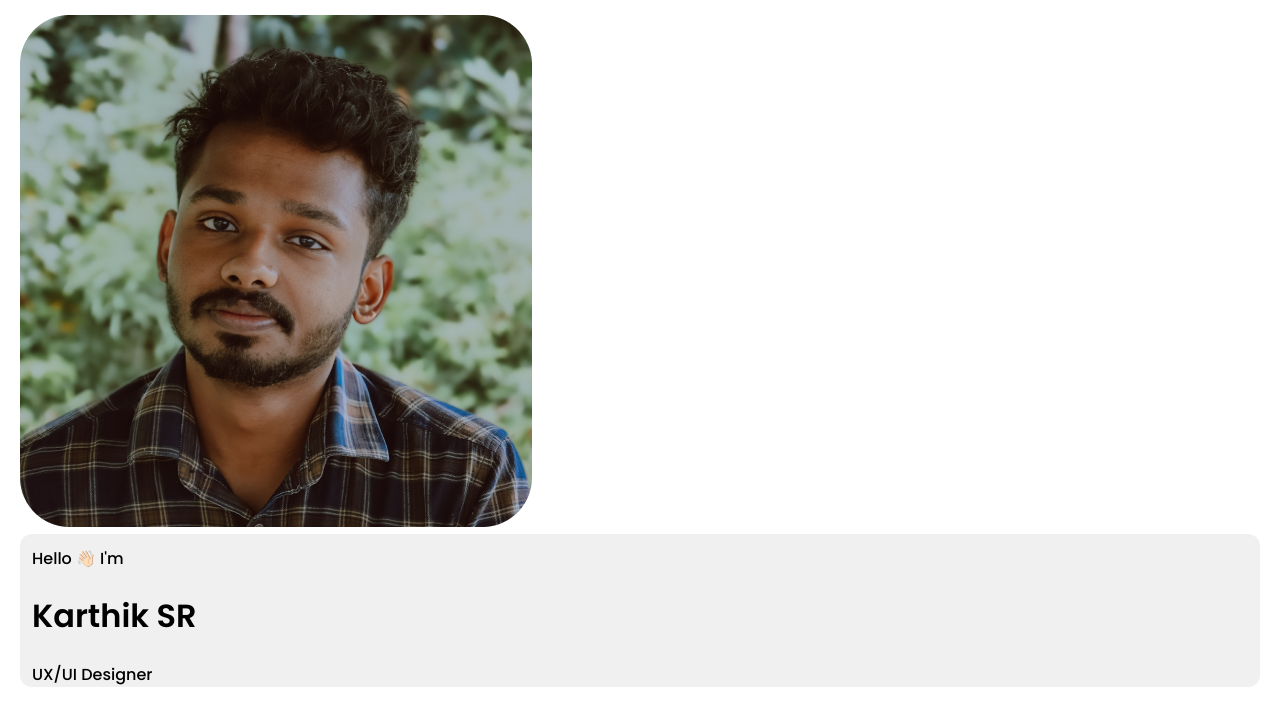
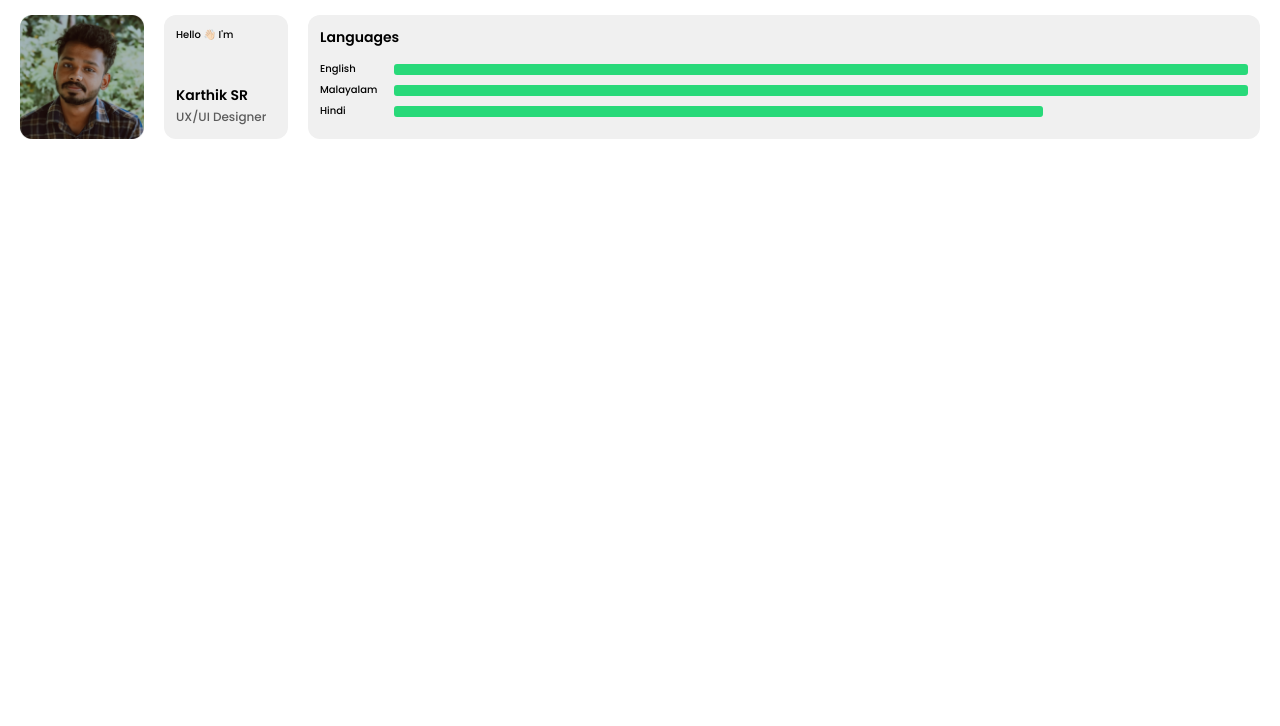
Before and after one commit to zavirukhin/front-end-entrance-exam, a plain HTML site: page index.html in a window 1280 px wide. Drawn offline with Linux system fonts and the light colour scheme.

Commit message:
feat: done header

```diff
--- a/index.css
+++ b/index.css
@@ -8,18 +8,86 @@ body {
   font-weight: 500;
 }
 
-main {
+header {
   display: flex;
+  flex-wrap: wrap;
   gap: 20px;
+}
+
+header > img, .container-cv, .container-languages {
   height: 124px;
 }
 
-main > img {
-  height: 100%;
+h1 {
+  margin: 0px;
+  font-weight: 600;
+  font-size: 14px;
+  line-height: 104%;
+}
+
+h2 {
+  margin: 0px;
+  font-size: 14px;
+  line-height: 150%;
 }
 
 .container {
+  min-width: 124px;
   padding: 12px 12px 0px 12px;
   background: #F0F0F0;
   border-radius: 12px;
 }
+
+.container-cv {
+  display: flex;
+  flex-direction: column;
+  gap: 46px;
+}
+
+.font-10p-m-150lh {
+  font-size: 10px;
+  line-height: 150%;
+}
+
+.font-10p-m-104lh {
+  font-size: 10px;
+  line-height: 104%;
+}
+
+.cv-role {
+  font-size: 12px;
+  line-height: 150%;
+  color: #5C5C5C;
+}
+
+.container-languages {
+  display: flex;
+  gap: 16px;
+  flex-direction: column;
+  flex: 1;
+}
+
+.languages-list {
+  display: grid;
+  grid-template-columns: min-content auto;
+  align-items: center;
+  grid-column-gap: 17px;
+  grid-row-gap: 10px;
+}
+
+.language-progress {
+  height: 11px;
+  background: #28D979;
+  width: 100%;
+  border-radius: 3px;
+}
+
+@media screen and (max-width: 590px) {
+  .container-cv {
+    flex: 1;
+  }
+
+  .container-languages {
+    flex-basis: 100%;
+  }
+}
--- a/index.html
+++ b/index.html
@@ -9,12 +9,23 @@
 </head>
 <body>
   <header>
-    <img src="./static/profileImg.jpg" alt="photo cv">
-    <div class="container">
-      <span>Hello 👋🏻 I&#39;m</span>
+    <img src="./static/profileImg.png" alt="photo cv">
+    <div class="container container-cv">
+      <span class="font-10p-m-150lh">Hello 👋🏻 I&#39;m</span>
       <div class="container-name">
         <h1>Karthik SR</h1>
-        <span>UX/UI Designer</span>
+        <span class="cv-role">UX/UI Designer</span>
+      </div>
+    </div>
+    <div class="container container-languages">
+      <h2>Languages</h2>
+      <div class="languages-list">
+        <span class="font-10p-m-104lh language-text">English</span>
+        <div class="language-progress"></div>
+        <span class="font-10p-m-104lh language-text">Malayalam</span>
+        <div class="language-progress"></div>
+        <span class="font-10p-m-104lh language-text">Hindi</span>
+        <div class="language-progress" style="width: 76%;"></div>
       </div>
     </div>
   </header>
```
Also changed, not shown: static/profileImg.jpg (deleted), static/profileImg.png (added).
